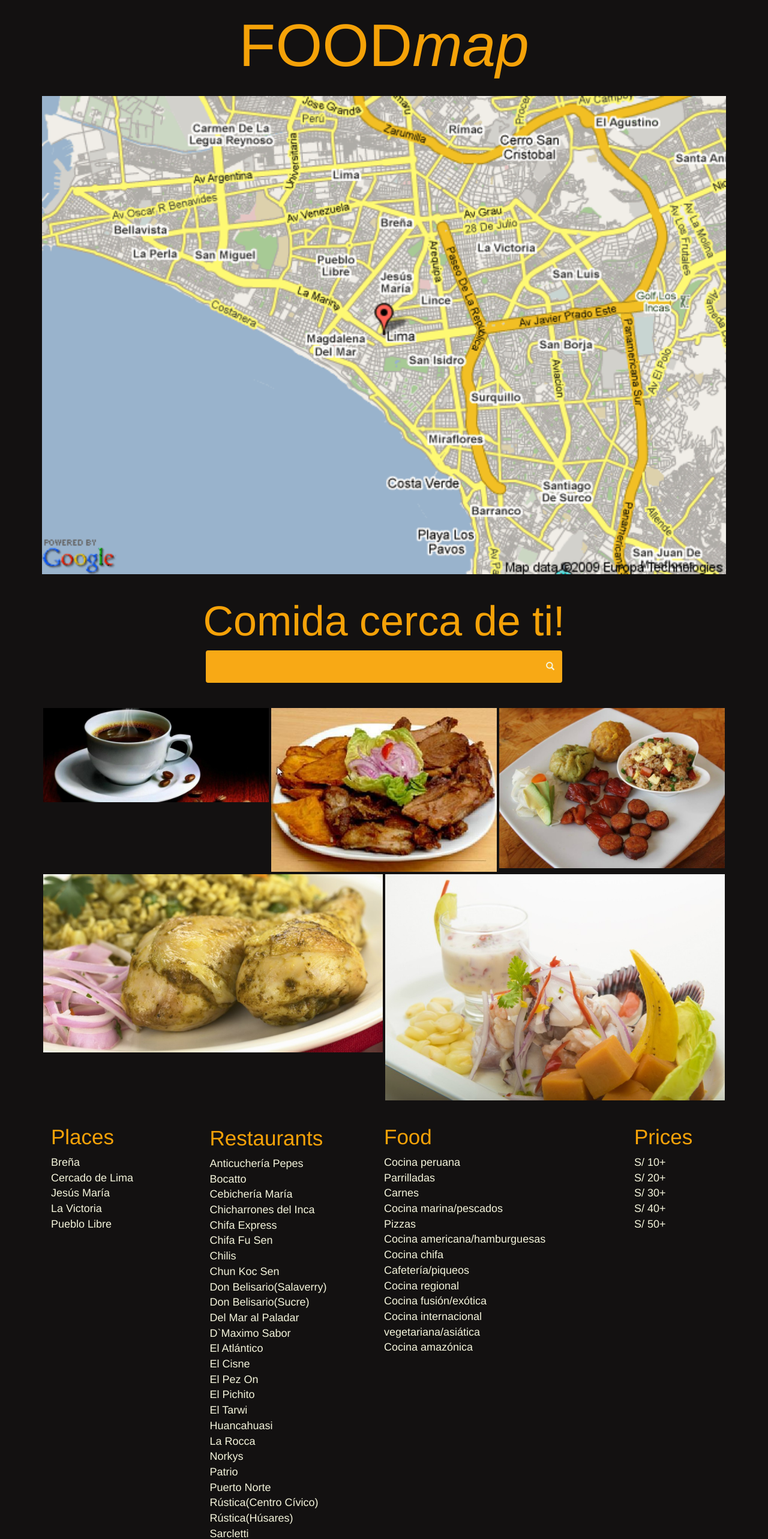
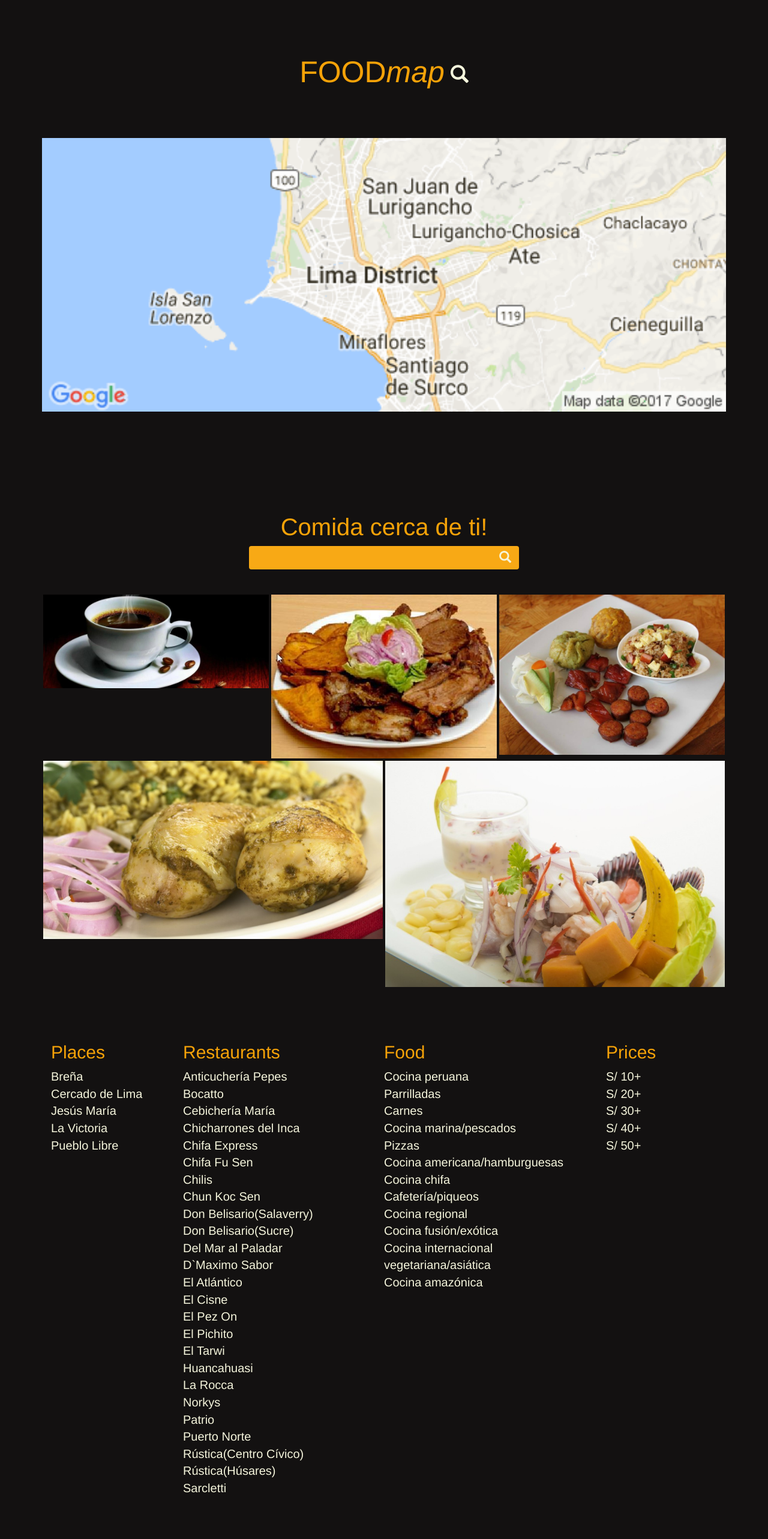
Before and after one commit to aurorex/food-map, a plain HTML site: page views/search.html in a window 1280 px wide. Shown: the top 2565 px of the page at 60% size. Drawn offline with Linux system fonts and the light colour scheme.

Commit message:
finalizando estilos para archivos html

```diff
--- a/css/main.css
+++ b/css/main.css
@@ -1,3 +1,11 @@
+/* clases para agegar al archivo index.html */
+.body-index{
+  display: flex;
+  align-items: center;
+  justify-content: center;
+}
+
+/* clases para agregar al archivo search.html */
 *{
   box-sizing: border-box;
   padding: 0;
@@ -10,19 +18,20 @@ body{
   height: 100vh;
 }
 
-/* clases para agegar al archivo index.html */
-.body-index{
-  display: flex;
-  align-items: center;
-  justify-content: center;
+/* clases para la sección 'header' */
+.title, p{
+  line-height: 100px;
 }
 
-.xspadding {
-  padding: 2px ;
-  margin: 0 ;
+h1 .glyphicon-search{
+  color: beige;
+  font-size: 20px;
+  margin: 0 0 0 10px;
 }
 
-/* clases para la seccion 'búsqueda' */
+/* clases para la sección 'location' */
+
+/* clases para la seccion 'search' */
 .div-input{
   background-color: rgb(248, 169, 21);
 }
@@ -35,10 +44,22 @@ body{
   color: beige;
 }
 
-.glyphicon-search,a{
+.div-input .glyphicon-search{
   color: beige;
+  font-size: 15px;
 }
+
+.xspadding {
+  padding: 2px ;
+  margin: 0 ;
+}
+
 /* clases para la seccion footer*/
+a{
+  color: beige;
+  font-size: 16px;
+}
+
 a:hover{
   color: rgb(167, 164, 162)
 }
@@ -47,17 +68,40 @@ a:hover{
 
 /* clases para dispositivos tablets'sm' */
 @media (min-width:768px){
-  .title{
-    font-size: 80px;
+  /* clases para la sección 'header' */
+  .search{
+    padding:70px 0 0 0 ;
   }
 
+  .title{
+    font-size: 50px;
+    line-height: 200px;
+  }
+
+  h1 .glyphicon-search{
+    font-size: 30px;
+    margin: 0 0 0 10px;
+  }
+
+  /* clases para la sección 'location' */
+
+  /* clases para la seccion 'search' */
   .subtitle{
-    font-size: 50px;
+  font-size: 40px;
   }
 
   .input{
-    width:450px;
-    height: 40px;
+  width:300px;
+  height: 20px;
+  }
+
+  .div-input .glyphicon-search{
+    font-size: 15px;
+  }
+
+  /* clases para la seccion footer*/
+  footer{
+    padding:40px 0 0 0 ;
   }
 
   h3{
@@ -68,56 +112,129 @@ a:hover{
     font-size: 18px;
   }
 
-  .smpadding{
+  .sm-padding{
     padding: 2px ;
   }
 
-  .smpadding2{
-    padding:0 0 0 62px ;
+  .sm-padding-2{
+    padding:60px 0 0 0 ;
   }
 
   p{
-    line-height: 100px;
-    font-size: 20px;
+    font-size: 25px;
+    line-height: 200px;
   }
-
 }
 
 /* clases para dispositivos desktops'md' */
 @media (min-width:992px){
-  .title{
-    font-size: 100px;
+  /* clases para la sección 'header' */
+  .search{
+    padding:100px 0 0 0 ;
   }
 
+  .title{
+    font-size: 50px;
+    line-height: 200px;
+  }
+
+  h1 .glyphicon-search{
+    font-size: 30px;
+    margin: 0 0 0 10px;
+  }
+  /* clases para la sección 'location' */
+
+  /* clases para la seccion 'search' */
   .subtitle{
-    font-size: 70px;
+    font-size: 40px;
   }
 
   .input{
-    width:550px;
-    height: 40px;
+    width:350px;
+    height: 25px;
+    font-size: 18px;
+  }
+
+  .div-input .glyphicon-search{
+    font-size: 20px;
+  }
+
+  /* clases para la seccion footer*/
+  footer{
+    padding:60px 0 0 0 ;
   }
 
   h3{
-    font-size: 35px
+    font-size: 25px
   }
 
   a{
     font-size: 18px;
   }
 
-  .mdpadding{
+  .md-padding{
     margin: 0 0 0 20px ;
   }
 
   p{
+    font-size: 20px;
     line-height: 200px;
-    font-size: 30px;
   }
-
 }
 
 /* clases para dispositivos desktops'lg' */
 @media (min-width:1200px){
+  /* clases para la sección 'header' */
+  .search{
+    padding:150px 0 0 0 ;
+  }
 
+  .title{
+    font-size: 50px;
+    line-height: 200px;
+  }
+
+  h1 .glyphicon-search{
+    font-size: 30px;
+    margin: 0 0 0 10px;
+  }
+
+  /* clases para la sección 'location' */
+
+  /* clases para la seccion 'search' */
+  .subtitle{
+    font-size: 40px;
+  }
+
+  .input{
+    width:400px;
+    height: 20px;
+    font-size: 20px;
+  }
+
+  .div-input .glyphicon-search{
+    font-size: 20px;
+  }
+
+  /* clases para la seccion footer*/
+  footer{
+    padding:70px 0 0 0 ;
+  }
+
+  h3{
+    font-size: 30px
+  }
+
+  a{
+    font-size: 20px;
+  }
+
+  .lg-padding{
+    padding:0 0 0 50px ;
+  }
+
+  p{
+    font-size: 20px;
+    line-height: 200px;
+  }
 }
--- a/views/search.html
+++ b/views/search.html
@@ -8,25 +8,24 @@
     <link rel="stylesheet" href="../css/main.css">
   </head>
   <body>
-    <!--estructura e la seccion 'header'-->
+    <!--estructura de la seccion 'header'-->
     <header>
       <div class="container">
         <div class="row">
-          <h1 class="text-center title">FOOD<em>map</em></h1>
+          <h1 class="text-center title">FOOD<em>map</em><span class="glyphicon glyphicon-search "></span></h1>
         </div>
       </div>
     </header>
-    <br>
-    <!--estructura de la sección de 'ubicacion'-->
+    <!--estructura de la sección de 'location'-->
     <section class="location">
       <div class="container">
         <div class="row">
-          <img class="img-responsive col-xs-12" src="../assets/images/lima-map.gif" alt="">
+          <img class="hidden-md hidden-lg img-responsive col-xs-12" src="../assets/images/lima-small.jpg" alt="">
+          <img class="visible-md visible-lg img-responsive col-xs-12" src="../assets/images/lima-desktop.png" alt="">
         </div>
       </div>
     </section>
-    <br>
-    <!--estructura de la sección 'búsqueda'-->
+    <!--estructura de la sección 'search'-->
     <section class="search">
       <div class="container ">
         <div class="row text-center ">
@@ -49,12 +48,11 @@
         </div>
       </div>
     </section>
-    <br>
     <!--estructura de la seccion 'footer'-->
     <footer>
       <div class="container ">
         <div class="row col-xs-12">
-          <div class="col col-sm-3 col-md-3 ">
+          <div class="col col-sm-4 col-md-3 col-lg-2 ">
             <h3>Places</h3>
             <ul class="list-unstyled">
               <li><a href="" class="">Breña</a></li>
@@ -63,8 +61,16 @@
               <li><a href="" class="">La Victoria</a></li>
               <li><a href="" class="">Pueblo Libre</a></li>
             </ul>
+            <h3 class="visible-sm sm-padding-2">Prices</h3>
+            <ul class="list-unstyled visible-sm">
+              <li><a href="" class="">S/ 10+</a></li>
+              <li><a href="" class="">S/ 20+</a></li>
+              <li><a href="" class="">S/ 30+</a></li>
+              <li><a href="" class="">S/ 40+</a></li>
+              <li><a href="" class="">S/ 50+</a></li>
+            </ul>
           </div>
-          <div class="col smpadding col-sm-3  col-md-3 ">
+          <div class="col sm-padding col-sm-4 col-md-3 col-lg-4 lg-padding">
             <h3>Restaurants</h3>
             <ul class="list-unstyled">
               <li><a href="" class="">Anticuchería Pepes</a></li>
@@ -94,7 +100,7 @@
               <li><a href="" class="">Sarcletti</a></li>
             </ul>
           </div>
-          <div class="col col-sm-3 col-md-4">
+          <div class="col col-sm-4 col-md-4 col-lg-4">
             <h3>Food</h3>
             <ul class="list-unstyled">
               <li><a href="" class="">Cocina peruana</a></li>
@@ -112,7 +118,7 @@
               <li><a href="" class="">Cocina amazónica</a></li>
             </ul>
           </div>
-          <div class="col col-sm-2 smpadding2 col-md-2">
+          <div class="col hidden-sm col-md-2 col-lg-2">
             <h3>Prices</h3>
             <ul class="list-unstyled">
               <li><a href="" class="">S/ 10+</a></li>
@@ -123,9 +129,6 @@
             </ul>
           </div>
         </div>
-        <br>
-        <br>
-        <br>
         <div class="row text-center">
           <p>©2017Foodmap,inc.TermsPrivacy</p>
         </div>
@@ -133,7 +136,7 @@
     </footer>
 
     <script src="../vendors/js/jquery-3.2.1.min.js"></script>
-    <!-- <script type="text/javascript" src="js/data.js"></script> -->
+    <script type="text/javascript" src="../js/data.js"></script>
     <script type="text/javascript" src="../js/search.js"></script>
   </body>
 </html>
```
Also changed, not shown: js/data.js (+25 -25 lines), assets/images/laVictoria-map.jpg (deleted), assets/images/lima-desktop.png (added), assets/images/lima-map.gif (deleted), assets/images/lima-small.jpg (added), views/restaurant.html (deleted).
